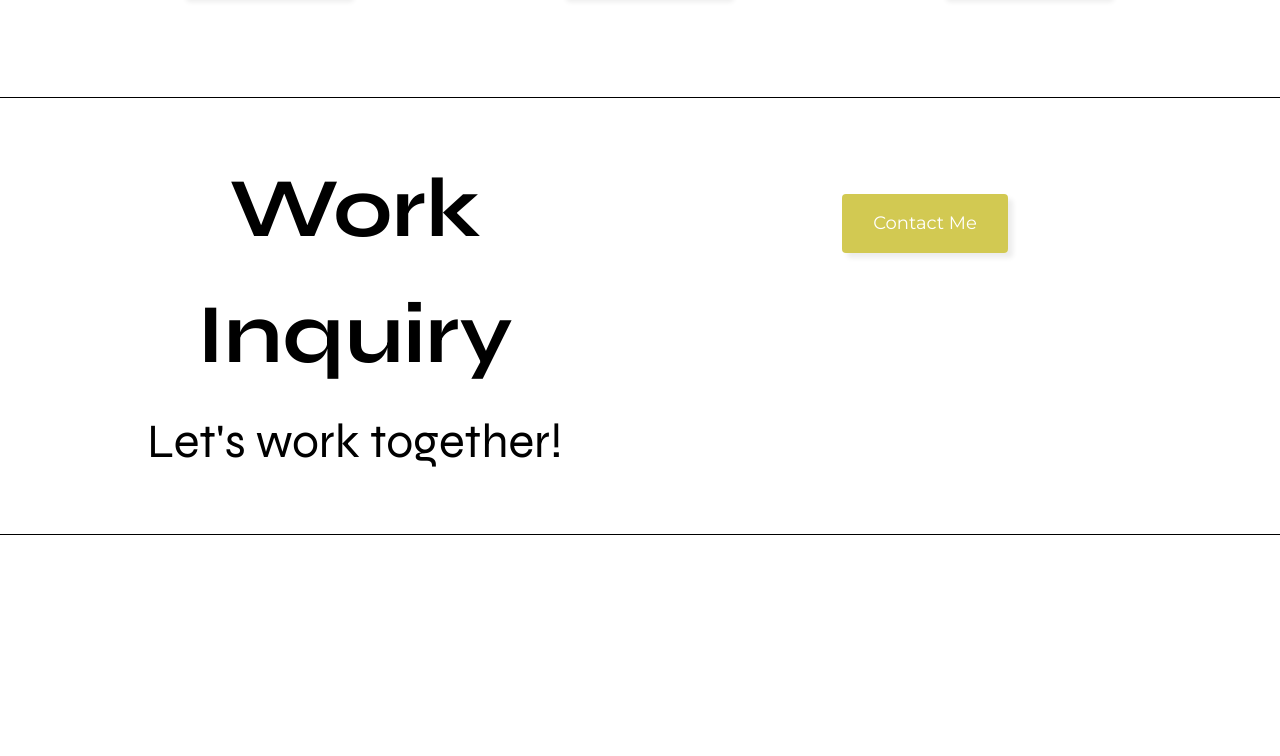
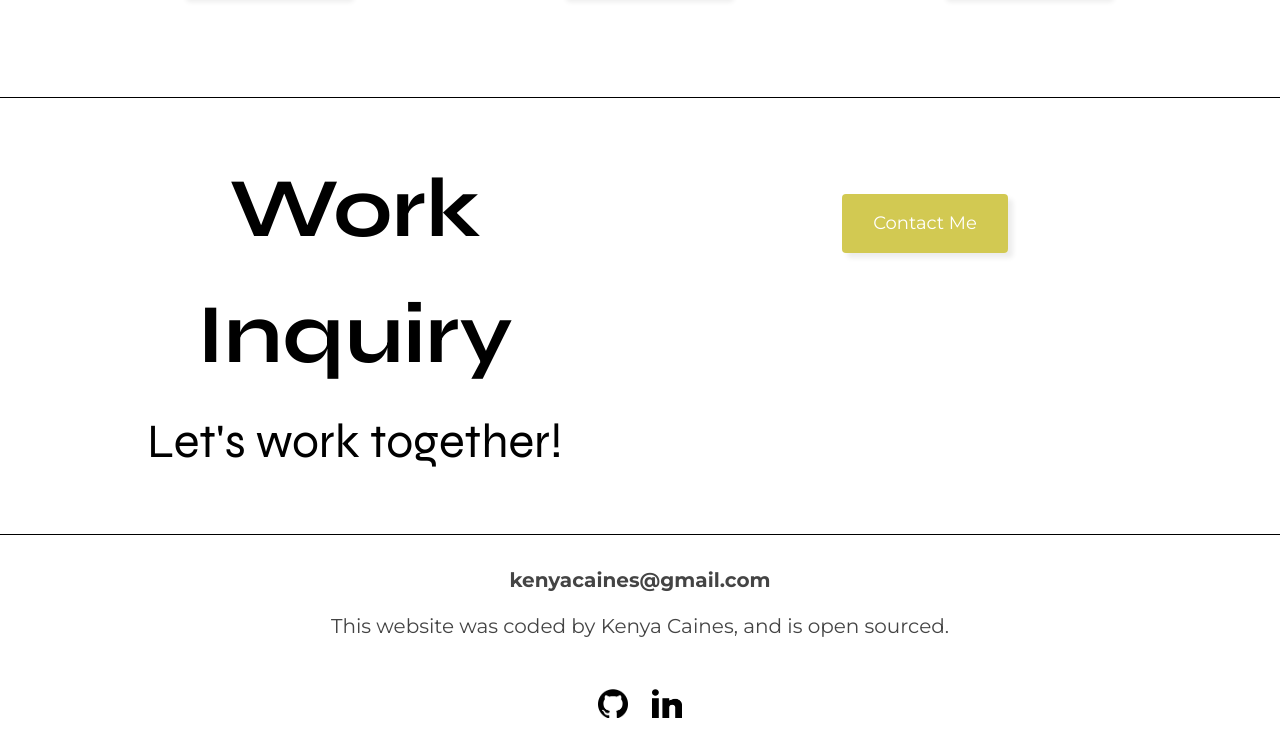
Before and after one commit to kenyacaines/portfolio-project, a plain HTML site: page index.html in a window 1280 px wide. Shown: the part 3114-3870 px from the top of the page. Before the commit the page ends 3679 px from the top, so only its background shows below. Drawn offline with nearby package versions, Linux system fonts and the light colour scheme; a web font is replaced by a local one.

Commit message:
Added footer

```diff
--- a/index.html
+++ b/index.html
@@ -166,7 +166,18 @@
             </div>
           </div>
           <hr>
-
+          <footer>
+          <p class="text-center"><strong>kenyacaines@gmail.com</strong></p>
+          <p class="text-center">This website was coded by Kenya Caines, and is open sourced.</p>
+          <div class="social-icons text-center mt-5 mb-5">
+            <span>
+              <img src="/images/github-icon.png" alt="" class="social-icon img-fluid">
+            </span>
+            <span>
+              <img src="/images/linkedin-icon.png" alt="" class="social-icon img-fluid">
+            </span>
+          </div>
+          </footer>
         </div>
       </div>
     </div>
--- a/styles/portfolio.css
+++ b/styles/portfolio.css
@@ -7,7 +7,7 @@
 }
 body {
   font-family: var(--default-font-family);
-  color: var(--default-font-family);
+  color: var(--secondary-color);
   line-height: 1.5;
 }
 h1 {
@@ -171,6 +171,11 @@ p.skill{
   background-color: var(--branding-color);
   color: white;
 }
+.social-icon.img-fluid{
+  width: 30px;
+  height: 29px;
+  margin: 0 10px;
+}
 @media (min-width: 992px){
 .navbar-expand-lg .navbar-nav .nav-link {
 padding: 0 30px;
```
Also changed, not shown: 1 other file.
